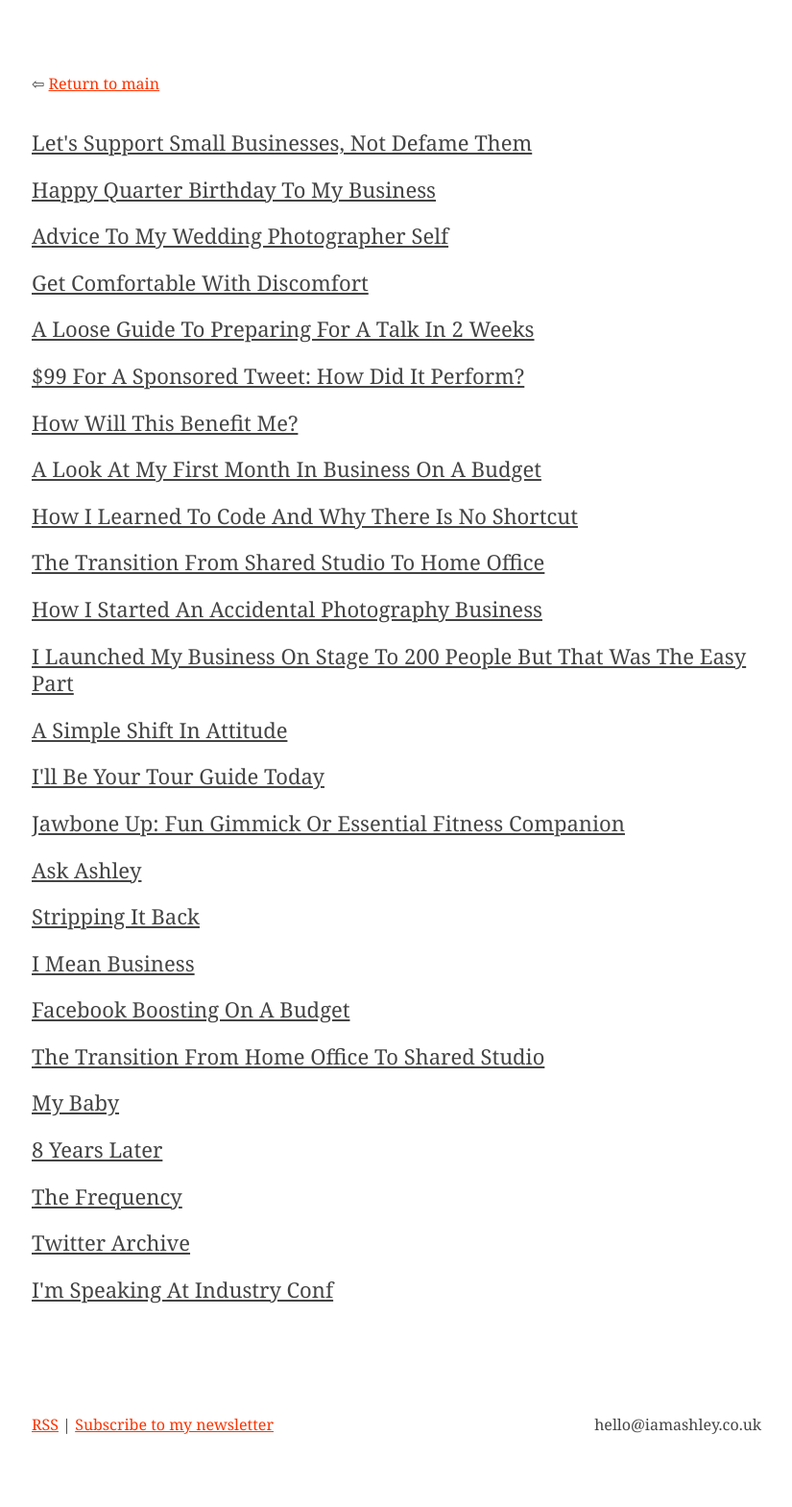
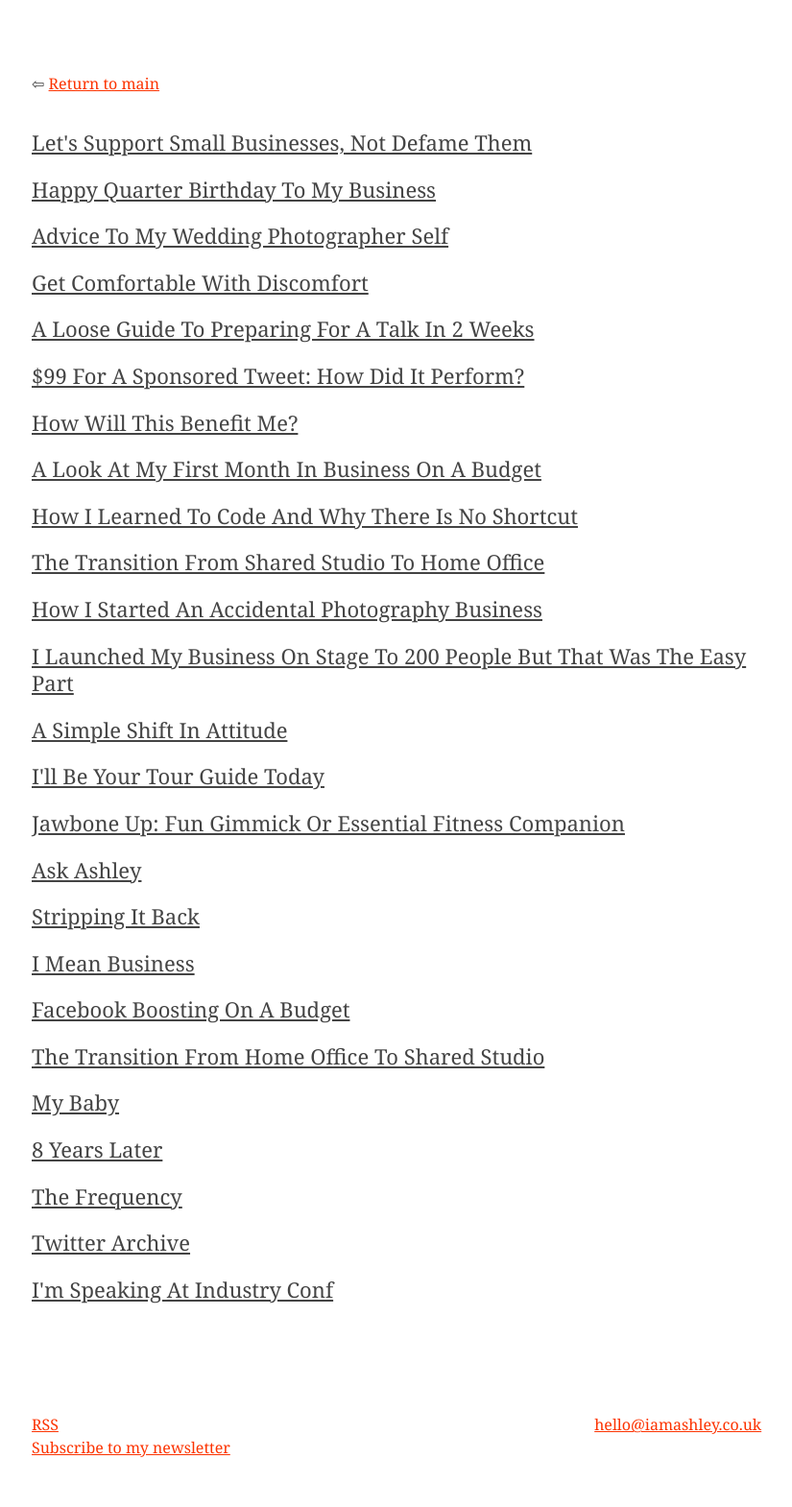
Before and after one commit to ashleybaxter/iamashley, a Jekyll site: the page built from blog/index.html, in a window 1280 px wide. Shown: the whole page at 96% size, without its empty margins (227-1052 px from the left). Built offline with Jekyll 4.4.1, drawn with Linux system fonts in a browser that asks for light colours; some web fonts are replaced; Markdown is read by kramdown in place of the engine named in the settings; before the commit the page ends 1546 px from its top, so only the background shows below that.

Commit message:
*Cleaned up markup and made more semantic markup in footer. *Added `a` tag to e-mail address. *Removed unecessary `div`tag wrapping post list; classes placed on `ul` tag instead. *Added `max-width: 100%` to `.avatar` as it doesn't respond well when it gets smaller.

```diff
--- a/_includes/footer.html
+++ b/_includes/footer.html
@@ -1,4 +1,11 @@
 <footer class="grid">
-	<div class='grid__col grid__col--1-of-2'><a href="http://feeds.feedburner.com/AshleyBaxtersBlog">RSS</a> &#124; <a href="/newsletter">Subscribe to my newsletter</a></div>
-	<div class='grid__col grid__col--1-of-2 email'>hello@iamashley.co.uk</div>
+	<ul class="grid__col grid__col--1-of-2 subscribe__list">
+		<li>
+			<a href="http://feeds.feedburner.com/AshleyBaxtersBlog">RSS</a>
+		</li>
+		<li>
+			<a href="/newsletter">Subscribe to my newsletter</a>
+		</li>
+	</ul>
+	<div class="grid__col grid__col--1-of-2 email"><a href="mailto:hello@iamashley.co.uk">hello@iamashley.co.uk</a></div>
 </footer>
--- a/_layouts/post.html
+++ b/_layouts/post.html
@@ -3,6 +3,10 @@ layout: default
 ---
 
 <h1 class="post-title"><a href="/blog">Ashley Baxter</a></h1>
+
+<article>
+
+</article>
 
 <h2 class="title">{{ page.title }}</h2>
 <p class="meta">{{ page.date | date_to_string }}</p>
--- a/blog/index.html
+++ b/blog/index.html
@@ -9,12 +9,10 @@ description: Ashley Baxter's blog about business and life as a photographer and
 		<div class="grid__col grid__col--12-of-12">
 			<p class="main_cta">&#8678; <a href="/" title="Main">Return to main</a></p>
 		</div>
-		<div class="grid__col grid__col--12-of-12">
-  		<ul class="posts">
+  		<ul class="grid__col grid__col--12-of-12 posts">
     		{% for post in site.posts %}
       	<li><a href="{{ post.url }}">{{ post.title }}</a></li>
     		{% endfor %}
   		</ul>
-		</div>
 	</div>
 </div>
```
Also changed, not shown: index.html (line endings or trailing spaces).
